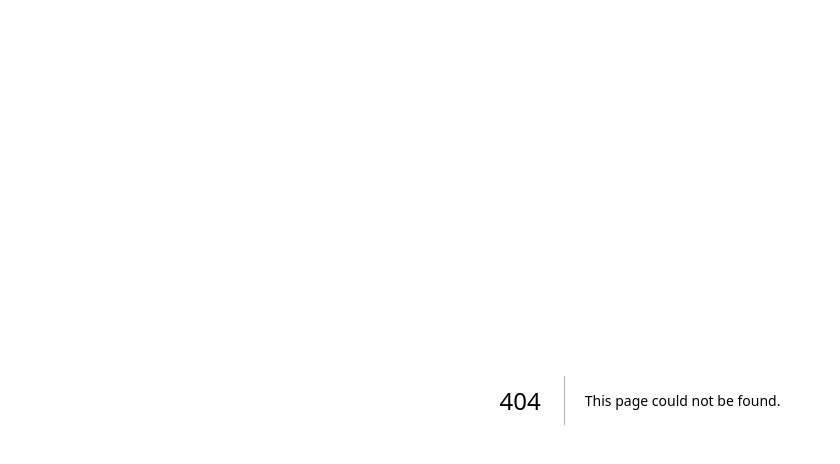
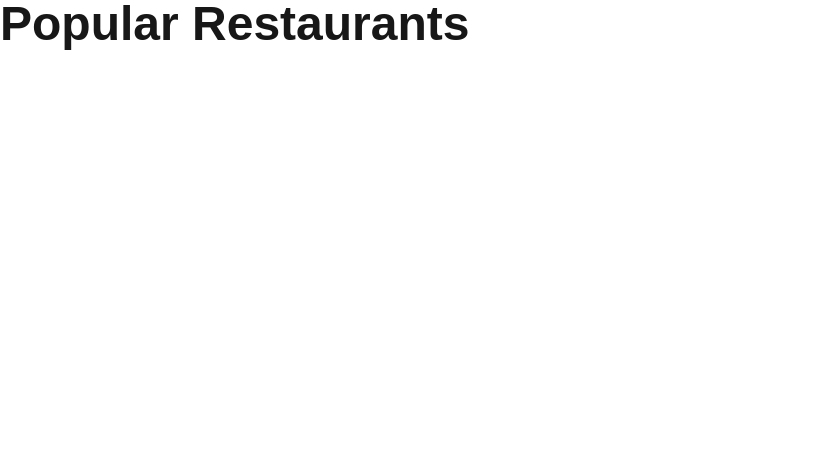
Before and after one commit to yll9108/communityHub, a Next.js app in the folder my-app/: page /restaurants in a window 1280 px wide. Before the commit this address had no page. Shown: the top 464 px of the page, without its empty margins (0-840 px from the left). Built offline with nearby package versions, Linux system fonts and the light colour scheme.

Commit message:
standarlize title

```diff
--- a/my-app/src/app/components/hero/Hero.tsx
+++ b/my-app/src/app/components/hero/Hero.tsx
@@ -1,5 +1,7 @@
 import React from "react";
-import Title from "./Title";
+// import Title from "./Title";
+import Title from "../shared/Title";
+// import Title from "../components/shared/Title";
 import Search from "./Search";
 import Card from "../shared/Card";
 
@@ -10,7 +12,12 @@ function Hero() {
                 <section className="hero bg-gradient-to-br from-blue-50 to-indigo-100 h-96">
                     <div className="hero-content text-center">
                         <div className="max-w-3/4">
-                            <Title />
+                            <Title>Your Local Taiwanese Community Hub</Title>
+                            <p className="py-6">
+                                Discover restaurants, find housing, explore job
+                                opportunities, and stay connected with your
+                                community
+                            </p>
                             <Search />
                         </div>
                     </div>
--- a/my-app/src/app/components/hero/Title.tsx
+++ /dev/null
@@ -1,17 +0,0 @@
-import React from "react";
-
-function Title() {
-    return (
-        <>
-            <h1 className="text-5xl font-bold">
-                Your Local Taiwanese Community Hub
-            </h1>
-            <p className="py-6">
-                Discover restaurants, find housing, explore job opportunities,
-                and stay connected with your community
-            </p>
-        </>
-    );
-}
-
-export default Title;
--- /dev/null
+++ b/my-app/src/app/components/shared/Title.tsx
@@ -0,0 +1,23 @@
+import React, { ReactNode } from "react";
+
+// export enum TitleType {
+//     restaurants,
+//     housing,
+//     jobs,
+//     community,
+// }
+
+export type TitleProps = {
+    // type: TitleType;
+    className?: string;
+    children: ReactNode;
+};
+
+// standalize title style
+const TitleStyle = "text-5xl font-bold";
+
+export const Title = (props: TitleProps) => {
+    return <p className={TitleStyle}>{props.children}</p>;
+};
+
+export default Title;
--- a/my-app/src/app/page.tsx
+++ b/my-app/src/app/page.tsx
@@ -1,11 +1,13 @@
 import Header from "./components/header/Header";
 import Hero from "./components/hero/Hero";
+import RestaurantPage from "./restaurants/page";
 
 export default function Home() {
     return (
         <>
             <Header />
             <Hero />
+            <RestaurantPage />
         </>
     );
 }
--- /dev/null
+++ b/my-app/src/app/restaurants/page.tsx
@@ -0,0 +1,12 @@
+import React from "react";
+import Title from "../components/shared/Title";
+
+function RestaurantPage() {
+    return (
+        <div>
+            <Title>Popular Restaurants</Title>
+        </div>
+    );
+}
+
+export default RestaurantPage;
```
